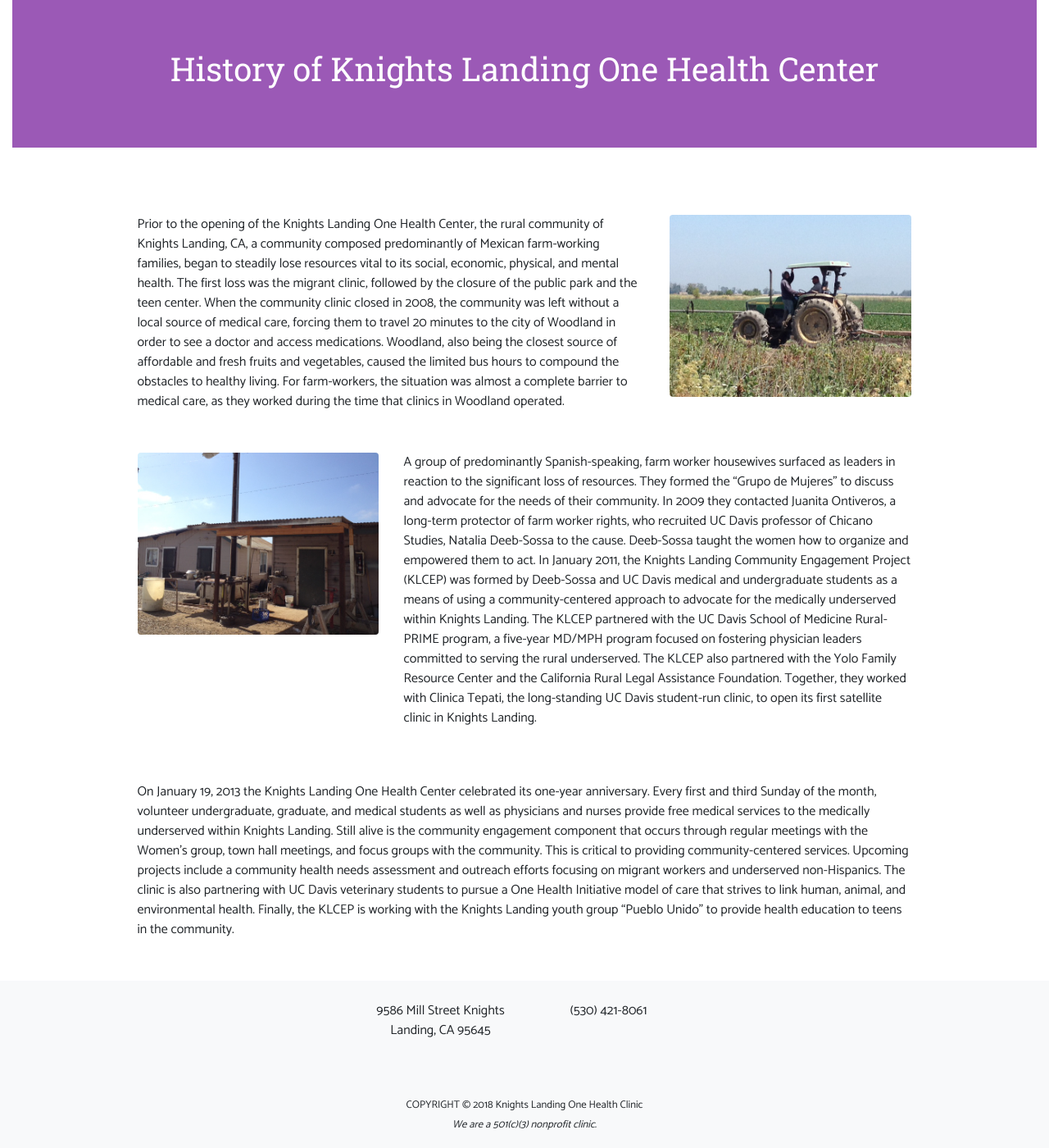
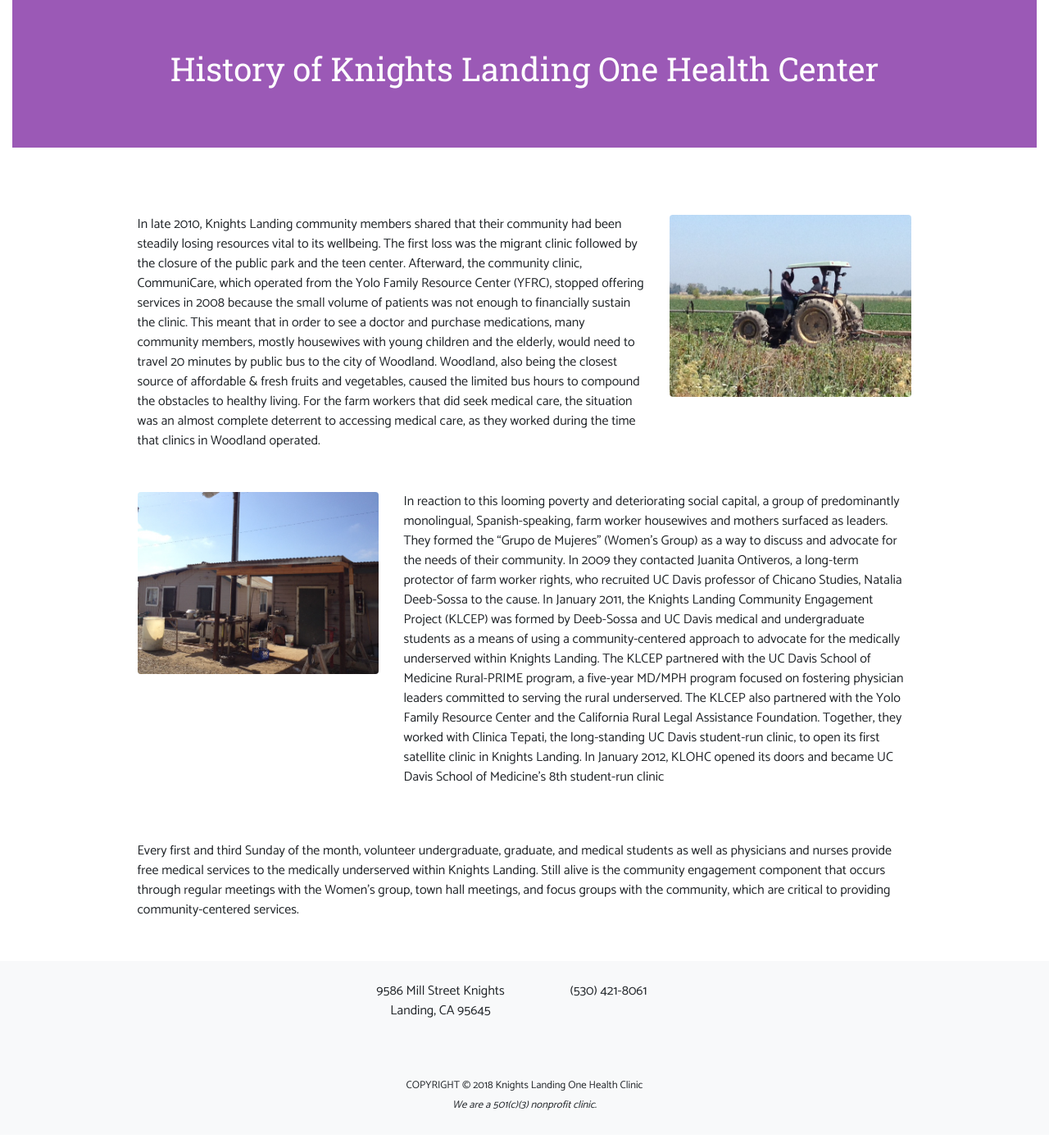
Before and after one commit to iwakoscott/knights-landing, a Jekyll site: the page built from about-us/history.markdown, in a window 1280 px wide and 1400 px high, scrolled down 252 px. Shown: the whole window at 82% size. Built offline with Jekyll 4.4.1, drawn with Linux system fonts in a browser that asks for light colours; nearby versions of some CDN libraries.

Commit message:
Updated History

```diff
--- a/about-us/history.markdown
+++ b/about-us/history.markdown
@@ -9,7 +9,7 @@
 <div class="row" markdown="1">
 
 <div class="col-xs-6 col-sm-8">
-Prior to the opening of the Knights Landing One Health Center, the rural community of Knights Landing, CA, a community composed predominantly of Mexican farm-working families, began to steadily lose resources vital to its social, economic, physical, and mental health. The first loss was the migrant clinic, followed by the closure of the public park and the teen center. When the community clinic closed in 2008, the community was left without a local source of medical care, forcing them to travel 20 minutes to the city of Woodland in order to see a doctor and access medications. Woodland, also being the closest source of affordable and fresh fruits and vegetables, caused the limited bus hours to compound the obstacles to healthy living. For farm-workers, the situation was almost a complete barrier to medical care, as they worked during the time that clinics in Woodland operated.
+In late 2010, Knights Landing community members shared that their community had been steadily losing resources vital to its wellbeing. The first loss was the migrant clinic followed by the closure of the public park and the teen center. Afterward, the community clinic, CommuniCare, which operated from the Yolo Family Resource Center (YFRC), stopped offering services in 2008 because the small volume of patients was not enough to financially sustain the clinic. This meant that in order to see a doctor and purchase medications, many community members, mostly housewives with young children and the elderly, would need to travel 20 minutes by public bus to the city of Woodland. Woodland, also being the closest source of affordable & fresh fruits and vegetables, caused the limited bus hours to compound the obstacles to healthy living. For the farm workers that did seek medical care, the situation was an almost complete deterrent to accessing medical care, as they worked during the time that clinics in Woodland operated.
 </div>
 <div class="col-xs-6 col-sm-4" markdown="1">
 
@@ -23,12 +23,12 @@
 ![history2.jpg](/uploads/history2.jpg){: .img-fluid .rounded .mx-auto .d-block}
 </div>
 <div class="col-xs-6 col-sm-8" markdown="1">
-A group of predominantly Spanish-speaking, farm worker housewives surfaced as leaders in reaction to the significant loss of resources. They formed the “Grupo de Mujeres” to discuss and advocate for the needs of their community. In 2009 they contacted Juanita Ontiveros, a long-term protector of farm worker rights, who recruited UC Davis professor of Chicano Studies, Natalia Deeb-Sossa to the cause. Deeb-Sossa taught the women how to organize and empowered them to act. In January 2011, the Knights Landing Community Engagement Project (KLCEP) was formed by Deeb-Sossa and UC Davis medical and undergraduate students as a means of using a community-centered approach to advocate for the medically underserved within Knights Landing. The KLCEP partnered with the UC Davis School of Medicine Rural-PRIME program, a five-year MD/MPH program focused on fostering physician leaders committed to serving the rural underserved. The KLCEP also partnered with the Yolo Family Resource Center and the California Rural Legal Assistance Foundation. Together, they worked with Clinica Tepati, the long-standing UC Davis student-run clinic, to open its first satellite clinic in Knights Landing.
+In reaction to this looming poverty and deteriorating social capital, a group of predominantly monolingual, Spanish-speaking, farm worker housewives and mothers surfaced as leaders. They formed the “Grupo de Mujeres” (Women’s Group) as a way to discuss and advocate for the needs of their community. In 2009 they contacted Juanita Ontiveros, a long-term protector of farm worker rights, who recruited UC Davis professor of Chicano Studies, Natalia Deeb-Sossa to the cause. In January 2011, the Knights Landing Community Engagement Project (KLCEP) was formed by Deeb-Sossa and UC Davis medical and undergraduate students as a means of using a community-centered approach to advocate for the medically underserved within Knights Landing.  The KLCEP partnered with the UC Davis School of Medicine Rural-PRIME program, a five-year MD/MPH program focused on fostering physician leaders committed to serving the rural underserved. The KLCEP also partnered with the Yolo Family Resource Center and the California Rural Legal Assistance Foundation. Together, they worked with Clinica Tepati, the long-standing UC Davis student-run clinic, to open its first satellite clinic in Knights Landing. In January 2012, KLOHC opened its doors and became UC Davis School of Medicine’s 8th student-run clinic
 </div>
 </div>
 
 <div class="row">
 <div class="col-sm-12">
-On January 19, 2013 the Knights Landing One Health Center celebrated its one-year anniversary. Every first and third Sunday of the month, volunteer undergraduate, graduate, and medical students as well as physicians and nurses provide free medical services to the medically underserved within Knights Landing. Still alive is the community engagement component that occurs through regular meetings with the Women’s group, town hall meetings, and focus groups with the community. This is critical to providing community-centered services. Upcoming projects include a community health needs assessment and outreach efforts focusing on migrant workers and underserved non-Hispanics. The clinic is also partnering with UC Davis veterinary students to pursue a One Health Initiative model of care that strives to link human, animal, and environmental health. Finally, the KLCEP is working with the Knights Landing youth group “Pueblo Unido” to provide health education to teens in the community.
+Every first and third Sunday of the month, volunteer undergraduate, graduate, and medical students as well as physicians and nurses provide free medical services to the medically underserved within Knights Landing. Still alive is the community engagement component that occurs through regular meetings with the Women’s group, town hall meetings, and focus groups with the community, which are critical to providing community-centered services.
 </div>
 </div>
```
